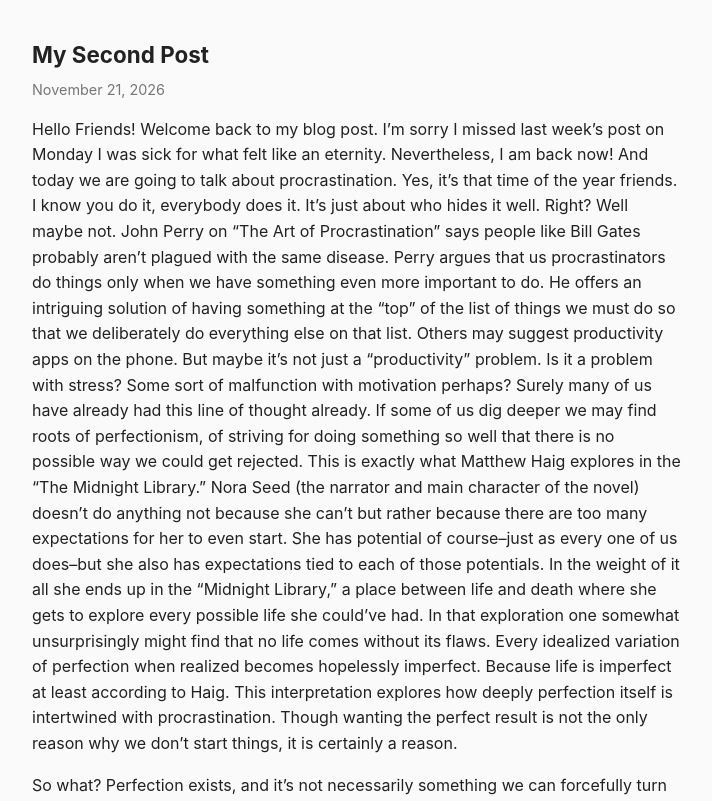
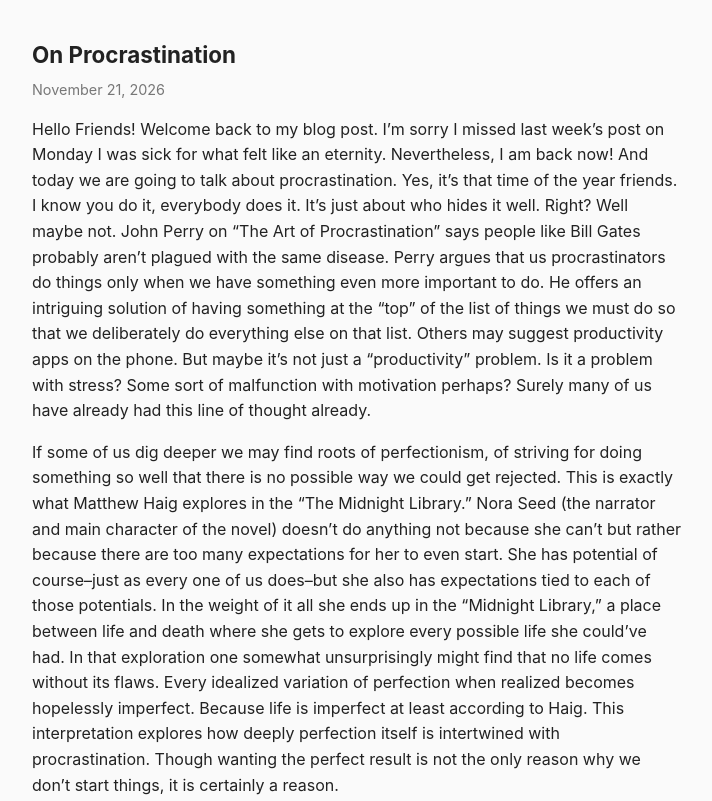
Before and after one commit to prsi2264-ops/WRTG_Project, a plain HTML site: page index.html in a window 1280 px wide. Shown: the part 146-947 px from the top of the page, without its empty margins (283-995 px from the left). Drawn offline with Linux system fonts and the light colour scheme.

Commit message:
Update index.html

```diff
--- a/index.html
+++ b/index.html
@@ -51,11 +51,13 @@
   <main>
     <!-- Copy and paste an <article> block whenever you want to add a new post -->
     <article>
-      <h2>My Second Post</h2>
+      <h2>On Procrastination</h2>
       <div class="date">November 21, 2026</div>
       <p>
   Hello Friends! Welcome back to my blog post. I’m sorry I missed last week’s post on Monday I was sick for what felt like an eternity. Nevertheless, I am back now! And today we are going to talk about procrastination. Yes, it’s that time of the year friends. I know you do it, everybody does it. It’s just about who hides it well. Right? Well maybe not. John Perry on “The Art of Procrastination” says people like Bill Gates probably aren’t plagued with the same disease. Perry argues that us procrastinators do things only when we have something even more important to do. He offers an intriguing solution of having something at the “top” of the list of things we must do so that we deliberately do everything else on that list. Others may suggest productivity apps on the phone. But maybe it’s not just a “productivity” problem. Is it a problem with stress? Some sort of malfunction with motivation perhaps? Surely many of us have already had this line of thought already.
-If some of us dig deeper we may find roots of perfectionism, of striving for doing something so well that there is no possible way we could get rejected. This is exactly what Matthew Haig explores in the “The Midnight Library.” Nora Seed (the narrator and main character of the novel) doesn’t do anything not because she can’t but rather because there are too many expectations for her to even start. She has potential of course–just as every one of us does–but she also has expectations tied to each of those potentials. In the weight of it all she ends up in the “Midnight Library,” a place between life and death where she gets to explore every possible life she could’ve had. In that exploration one somewhat unsurprisingly might find that no life comes without its flaws. Every idealized variation of perfection when realized becomes hopelessly imperfect. Because life is imperfect at least according to Haig. This interpretation explores how deeply perfection itself is intertwined with procrastination. Though wanting the perfect result is not the only reason why we don’t start things, it is certainly a reason.
+      </p>
+      <p>
+        If some of us dig deeper we may find roots of perfectionism, of striving for doing something so well that there is no possible way we could get rejected. This is exactly what Matthew Haig explores in the “The Midnight Library.” Nora Seed (the narrator and main character of the novel) doesn’t do anything not because she can’t but rather because there are too many expectations for her to even start. She has potential of course–just as every one of us does–but she also has expectations tied to each of those potentials. In the weight of it all she ends up in the “Midnight Library,” a place between life and death where she gets to explore every possible life she could’ve had. In that exploration one somewhat unsurprisingly might find that no life comes without its flaws. Every idealized variation of perfection when realized becomes hopelessly imperfect. Because life is imperfect at least according to Haig. This interpretation explores how deeply perfection itself is intertwined with procrastination. Though wanting the perfect result is not the only reason why we don’t start things, it is certainly a reason.
       </p>
       <p>
   So what? Perfection exists, and it’s not necessarily something we can forcefully turn off. Is it the ruminations in our mind that hold us back? Perhaps we are left immobile because moving is painful in the first place. In the sense that every step kind of hurts a little bit. A lot of people talk about “getting the ball rolling,” or “just start and it will feel easier.” For some of us that sounds like blasphemy because we know that each step forward has just as much weight as the first. It’s like the friction never got lifted. It’s as if we just must keep pushing forward with each step seemingly taking the same amount of energy as the first. In other words, sometimes just starting doesn’t make things easier. If this problem was purely rooted in perfection, then convincing ourselves that a horrible result–heck, any result–is enough must catapult us into action like a tightly wound spring. Yet we know from experience that procrastination is not that easy to overcome. We’ve tried to convince ourselves that it’s okay to fail, we’ve even begged for failure yet we still don’t do the task at hand.
```
